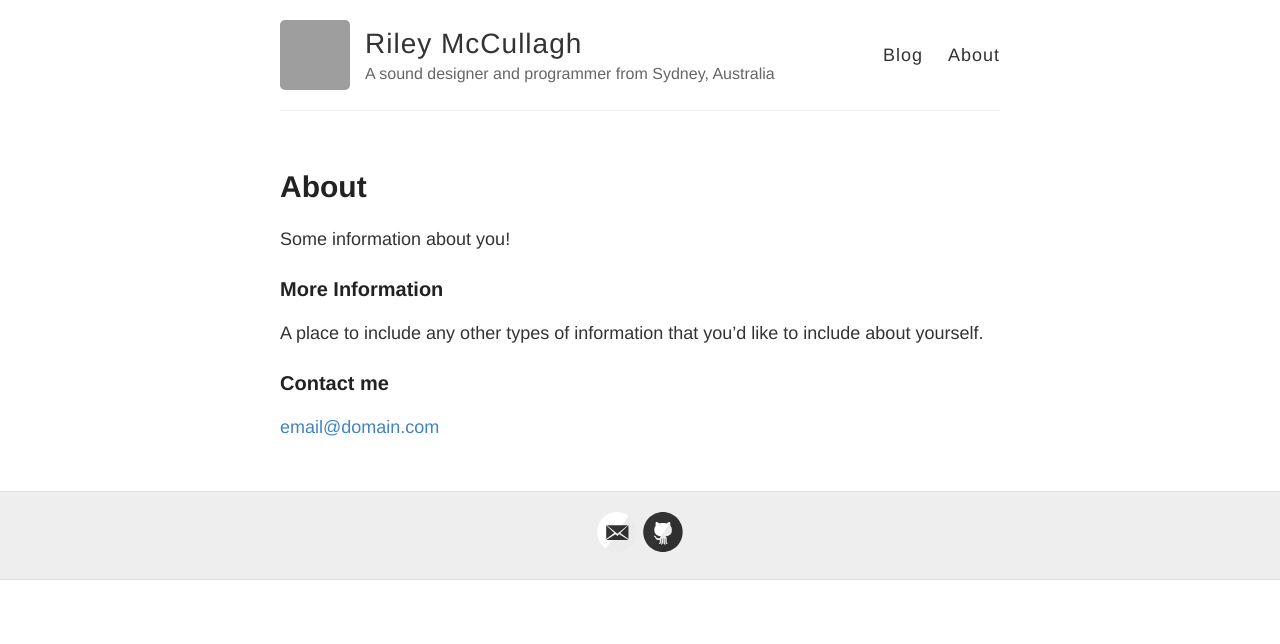
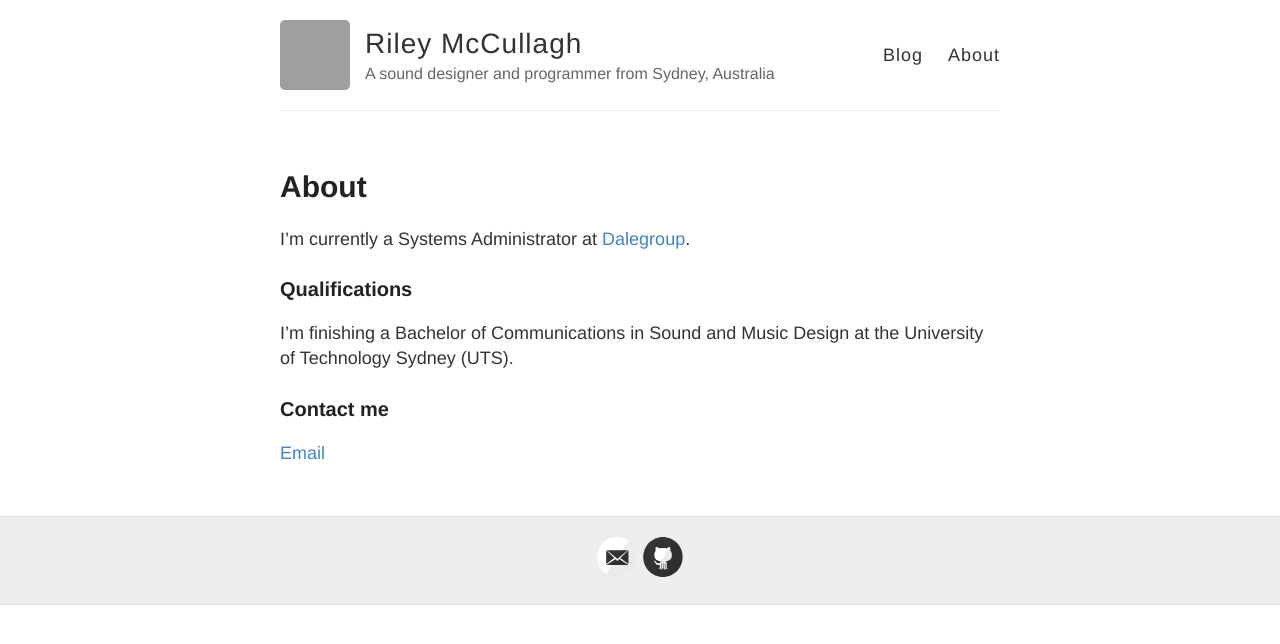
Before and after one commit to rileymccullagh/portfolio, a Jekyll site: the page built from docs/about.md, in a window 1280 px wide. Shown: the top 644 px of the page. Built offline with Jekyll 4.4.1, drawn with Linux system fonts in a browser that asks for light colours; grey boxes are pictures that could not be loaded.

Commit message:
made relevant changes to the about page

```diff
--- a/docs/about.md
+++ b/docs/about.md
@@ -4,12 +4,12 @@ title: About
 permalink: /about/
 ---
 
-Some information about you!
+I'm currently a Systems Administrator at [Dalegroup](http://dalegroup.net).
 
-### More Information
+### Qualifications
 
-A place to include any other types of information that you'd like to include about yourself.
+I'm finishing a Bachelor of Communications in Sound and Music Design at the University of Technology Sydney (UTS).
 
 ### Contact me
 
-[email@domain.com](mailto:email@domain.com)
+[Email](mailto:rileymccullagh@gmail.com)
```
